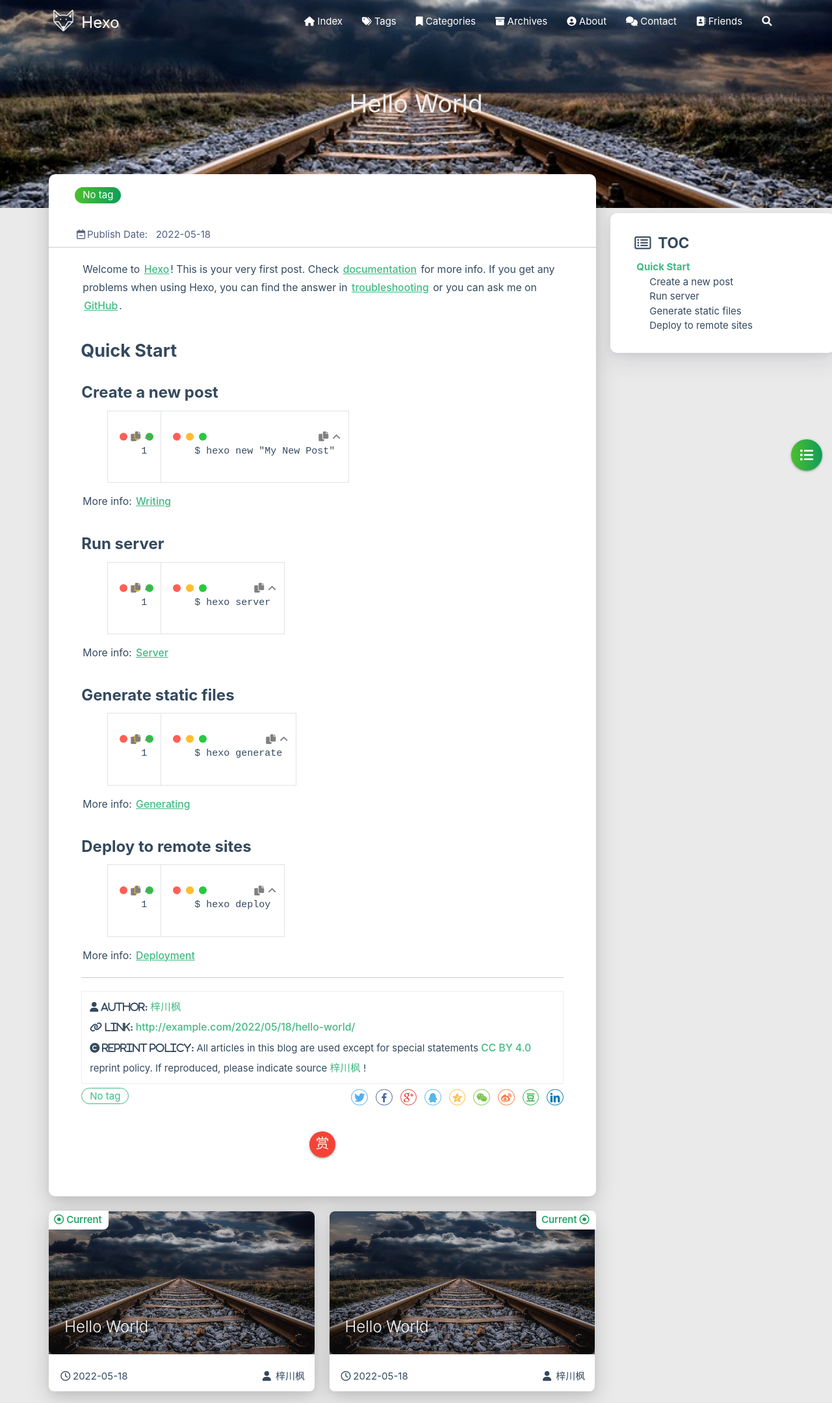
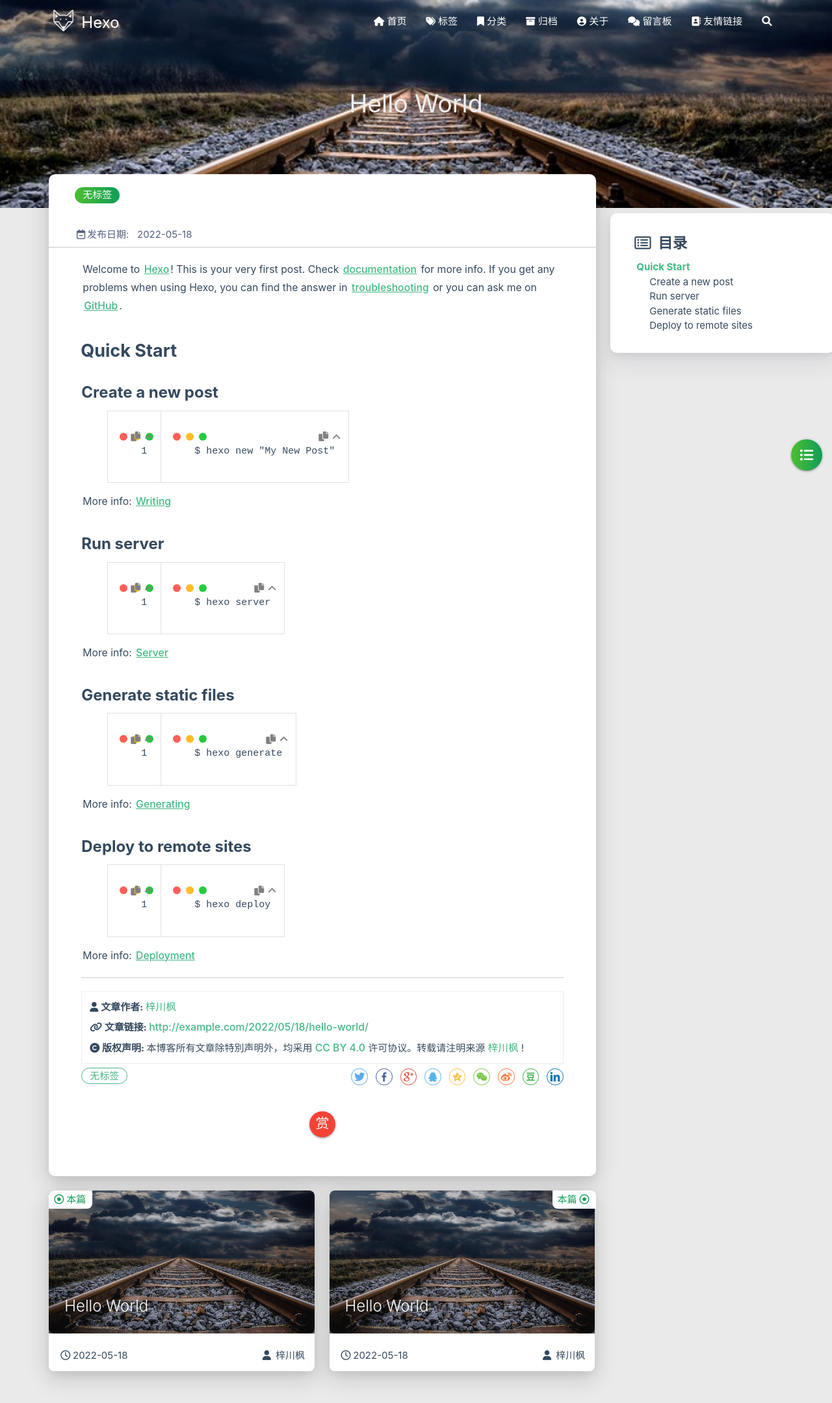
Before and after one commit to zichuanfengg/zichuanfengg.github.io, a plain HTML site: page 2022/05/18/hello-world/index.html in a window 1280 px wide. Shown: the top 2159 px of the page at 65% size. Drawn offline with Linux system fonts and the light colour scheme; some packages are replaced by stand-ins of ours; no server answers; a script that the page names is missing.

Commit message:
Site updated: 2022-05-19 14:40:14

```diff
--- a/2022/05/18/hello-world/index.html
+++ b/2022/05/18/hello-world/index.html
@@ -1,5 +1,5 @@
 <!DOCTYPE HTML>
-<html lang="ZH-CN">
+<html lang="zh-CN">
 
 
 <head>
@@ -58,7 +58,7 @@
 
       <i class="fas fa-home" style="zoom: 0.6;"></i>
 
-      <span>Index</span>
+      <span>首页</span>
     </a>
 
   </li>
@@ -69,7 +69,7 @@
 
       <i class="fas fa-tags" style="zoom: 0.6;"></i>
 
-      <span>Tags</span>
+      <span>标签</span>
     </a>
 
   </li>
@@ -80,7 +80,7 @@
 
       <i class="fas fa-bookmark" style="zoom: 0.6;"></i>
 
-      <span>Categories</span>
+      <span>分类</span>
     </a>
 
   </li>
@@ -91,7 +91,7 @@
 
       <i class="fas fa-archive" style="zoom: 0.6;"></i>
 
-      <span>Archives</span>
+      <span>归档</span>
     </a>
 
   </li>
@@ -102,7 +102,7 @@
 
       <i class="fas fa-user-circle" style="zoom: 0.6;"></i>
 
-      <span>About</span>
+      <span>关于</span>
     </a>
 
   </li>
@@ -113,7 +113,7 @@
 
       <i class="fas fa-comments" style="zoom: 0.6;"></i>
 
-      <span>Contact</span>
+      <span>留言板</span>
     </a>
 
   </li>
@@ -124,14 +124,14 @@
 
       <i class="fas fa-address-book" style="zoom: 0.6;"></i>
 
-      <span>Friends</span>
+      <span>友情链接</span>
     </a>
 
   </li>
 
   <li>
     <a href="#searchModal" class="modal-trigger waves-effect waves-light">
-      <i id="searchIcon" class="fas fa-search" title="Search" style="zoom: 0.85;"></i>
+      <i id="searchIcon" class="fas fa-search" title="搜索" style="zoom: 0.85;"></i>
     </a>
   </li>
 </ul>
@@ -159,7 +159,7 @@
 
 			    <i class="fa-fw fas fa-home"></i>
 
-			Index
+			首页
 		</a>
 
         </li>
@@ -170,7 +170,7 @@
 
 			    <i class="fa-fw fas fa-tags"></i>
 
-			Tags
+			标签
 		</a>
 
         </li>
@@ -181,7 +181,7 @@
 
 			    <i class="fa-fw fas fa-bookmark"></i>
 
-			Categories
+			分类
 		</a>
 
         </li>
@@ -192,7 +192,7 @@
 
 			    <i class="fa-fw fas fa-archive"></i>
 
-			Archives
+			归档
 		</a>
 
         </li>
@@ -203,7 +203,7 @@
 
 			    <i class="fa-fw fas fa-user-circle"></i>
 
-			About
+			关于
 		</a>
 
         </li>
@@ -214,7 +214,7 @@
 
 			    <i class="fa-fw fas fa-comments"></i>
 
-			Contact
+			留言板
 		</a>
 
         </li>
@@ -225,7 +225,7 @@
 
 			    <i class="fa-fw fas fa-address-book"></i>
 
-			Friends
+			友情链接
 		</a>
 
         </li>
@@ -429,7 +429,7 @@
                 <div class="col s7">
 
                           <div class="article-tag">
-                            <span class="chip bg-color">No tag</span>
+                            <span class="chip bg-color">无标签</span>
                           </div>
 
                 </div>
@@ -441,7 +441,7 @@
             <div class="post-info">
 
                 <div class="post-date info-break-policy">
-                    <i class="far fa-calendar-minus fa-fw"></i>Publish Date:&nbsp;&nbsp;
+                    <i class="far fa-calendar-minus fa-fw"></i>发布日期:&nbsp;&nbsp;
                     2022-05-18
                 </div>
 
@@ -488,7 +488,7 @@
             <div class="reprint__author">
                 <span class="reprint-meta" style="font-weight: bold;">
                     <i class="fas fa-user">
-                        Author:
+                        文章作者:
                     </i>
                 </span>
                 <span class="reprint-info">
@@ -498,7 +498,7 @@
             <div class="reprint__type">
                 <span class="reprint-meta" style="font-weight: bold;">
                     <i class="fas fa-link">
-                        Link:
+                        文章链接:
                     </i>
                 </span>
                 <span class="reprint-info">
@@ -508,13 +508,13 @@
             <div class="reprint__notice">
                 <span class="reprint-meta" style="font-weight: bold;">
                     <i class="fas fa-copyright">
-                        Reprint policy:
+                        版权声明:
                     </i>
                 </span>
                 <span class="reprint-info">
-                    All articles in this blog are used except for special statements
+                    本博客所有文章除特別声明外，均采用
                     <a href="https://creativecommons.org/licenses/by/4.0/deed.zh" rel="external nofollow noreferrer" target="_blank">CC BY 4.0</a>
-                    reprint policy. If reproduced, please indicate source
+                    许可协议。转载请注明来源
                     <a href="/about" target="_blank">梓川枫</a>
                     !
                 </span>
@@ -524,7 +524,7 @@
 
     <script async defer>
       document.addEventListener("copy", function (e) {
-        let toastHTML = '<span>Copied successfully, please follow the reprint policy of this article</span><button class="btn-flat toast-action" onclick="navToReprintStatement()" style="font-size: smaller">more</a>';
+        let toastHTML = '<span>复制成功，请遵循本文的转载规则</span><button class="btn-flat toast-action" onclick="navToReprintStatement()" style="font-size: smaller">查看</a>';
         M.toast({html: toastHTML})
       });
 
@@ -539,7 +539,7 @@
                 <div class="post-meta__tag-list" style="display: inline-block;">
 
                         <div class="article-tag">
-                            <span class="chip bg-color">No tag</span>
+                            <span class="chip bg-color">无标签</span>
                         </div>
 
                 </div>
@@ -713,7 +713,7 @@
 
         <div class="article col s12 m6" data-aos="fade-up" data-aos="fade-up">
             <div class="article-badge left-badge text-color">
-                <i class="far fa-dot-circle"></i>&nbsp;Current
+                <i class="far fa-dot-circle"></i>&nbsp;本篇
             </div>
             <div class="card">
                 <a href="/2022/05/18/hello-world/">
@@ -751,7 +751,7 @@
 
         <div class="article col s12 m6" data-aos="fade-up">
             <div class="article-badge right-badge text-color">
-                Current&nbsp;<i class="far fa-dot-circle"></i>
+                本篇&nbsp;<i class="far fa-dot-circle"></i>
             </div>
             <div class="card">
                 <a href="/2022/05/18/hello-world/">
@@ -814,7 +814,7 @@
     </div>
     <div id="toc-aside" class="expanded col l3 hide-on-med-and-down">
         <div class="toc-widget card" style="background-color: white;">
-            <div class="toc-title"><i class="far fa-list-alt"></i>&nbsp;&nbsp;TOC</div>
+            <div class="toc-title"><i class="far fa-list-alt"></i>&nbsp;&nbsp;目录</div>
             <div id="toc-content"></div>
         </div>
     </div>
@@ -974,13 +974,13 @@
 
 
                 <span id="busuanzi_container_site_pv">
-                &nbsp;|&nbsp;<i class="far fa-eye"></i>&nbsp;Total visits:&nbsp;
+                &nbsp;|&nbsp;<i class="far fa-eye"></i>&nbsp;总访问量:&nbsp;
                     <span id="busuanzi_value_site_pv" class="white-color"></span>
             </span>
 
 
                 <span id="busuanzi_container_site_uv">
-                &nbsp;|&nbsp;<i class="fas fa-users"></i>&nbsp;Total visitors:&nbsp;
+                &nbsp;|&nbsp;<i class="fas fa-users"></i>&nbsp;总访问人数:&nbsp;
                     <span id="busuanzi_value_site_uv" class="white-color"></span>
             </span>
 
@@ -1033,8 +1033,8 @@
 <div id="searchModal" class="modal">
     <div class="modal-content">
         <div class="search-header">
-            <span class="title"><i class="fas fa-search"></i>&nbsp;&nbsp;Search</span>
-            <input type="search" id="searchInput" name="s" placeholder="Please enter a search keyword"
+            <span class="title"><i class="fas fa-search"></i>&nbsp;&nbsp;搜索</span>
+            <input type="search" id="searchInput" name="s" placeholder="请输入搜索的关键字"
                    class="search-input">
         </div>
         <div id="searchResult"></div>
```
Also changed, not shown: archives/2022/05/index.html (+25 -25 lines), archives/2022/index.html (+25 -25 lines), archives/index.html (+25 -25 lines), index.html (+21 -21 lines).
